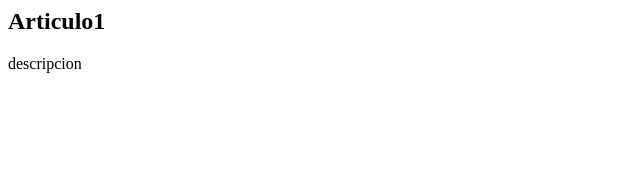
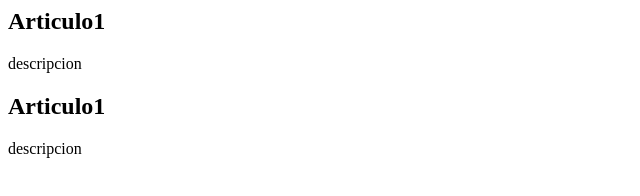
Before and after one commit to creed2021/web, a plain HTML site: page index9.html in a window 1280 px wide. Shown: the whole page, without its empty margins (0-640 px from the left). Drawn offline with Linux system fonts and the light colour scheme.

Commit message:
actualizacion index 9

```diff
--- a/index9.html
+++ b/index9.html
@@ -7,6 +7,9 @@
   <Articulos><H2>Articulo1</H2>
   <p>descripcion</p>
   </Articulos>
+<Articulos><H2>Articulo1</H2>
+  <p>descripcion</p>
+  </Articulos>
 <footer> </footer>
 </body>
 </html>
```
